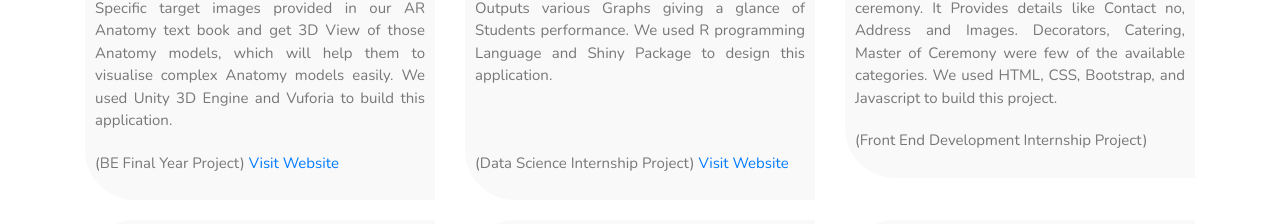
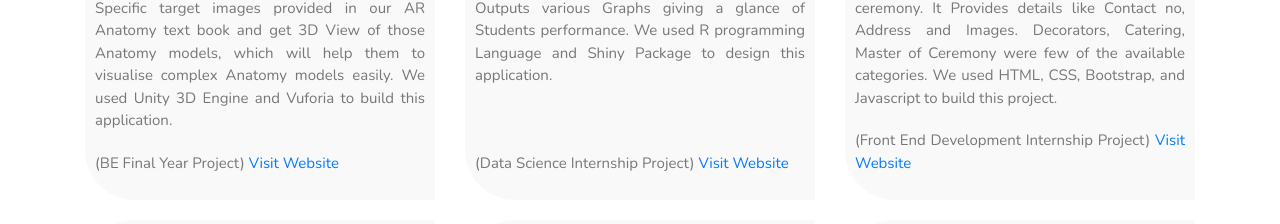
Before and after one commit to Larry1997/LarsenDsouza, a plain HTML site: page index.html in a window 1280 px wide. Shown: the part 2733-2957 px from the top of the page. Drawn offline with nearby package versions, Linux system fonts and the light colour scheme.

Commit message:
Update index.html

```diff
--- a/index.html
+++ b/index.html
@@ -234,7 +234,7 @@
 Decorators, Catering, Master of Ceremony were few of the available categories. We used HTML, CSS, Bootstrap, and Javascript to build this project.</p>
 
 
- 					<p>(Front End Development Internship Project) </p>
+ 					<p>(Front End Development Internship Project) <a href="https://larry1997.github.io/Madime/" target="_blank">Visit Website </a></p>
  				</div>
  			</div>
  		</div>
```
